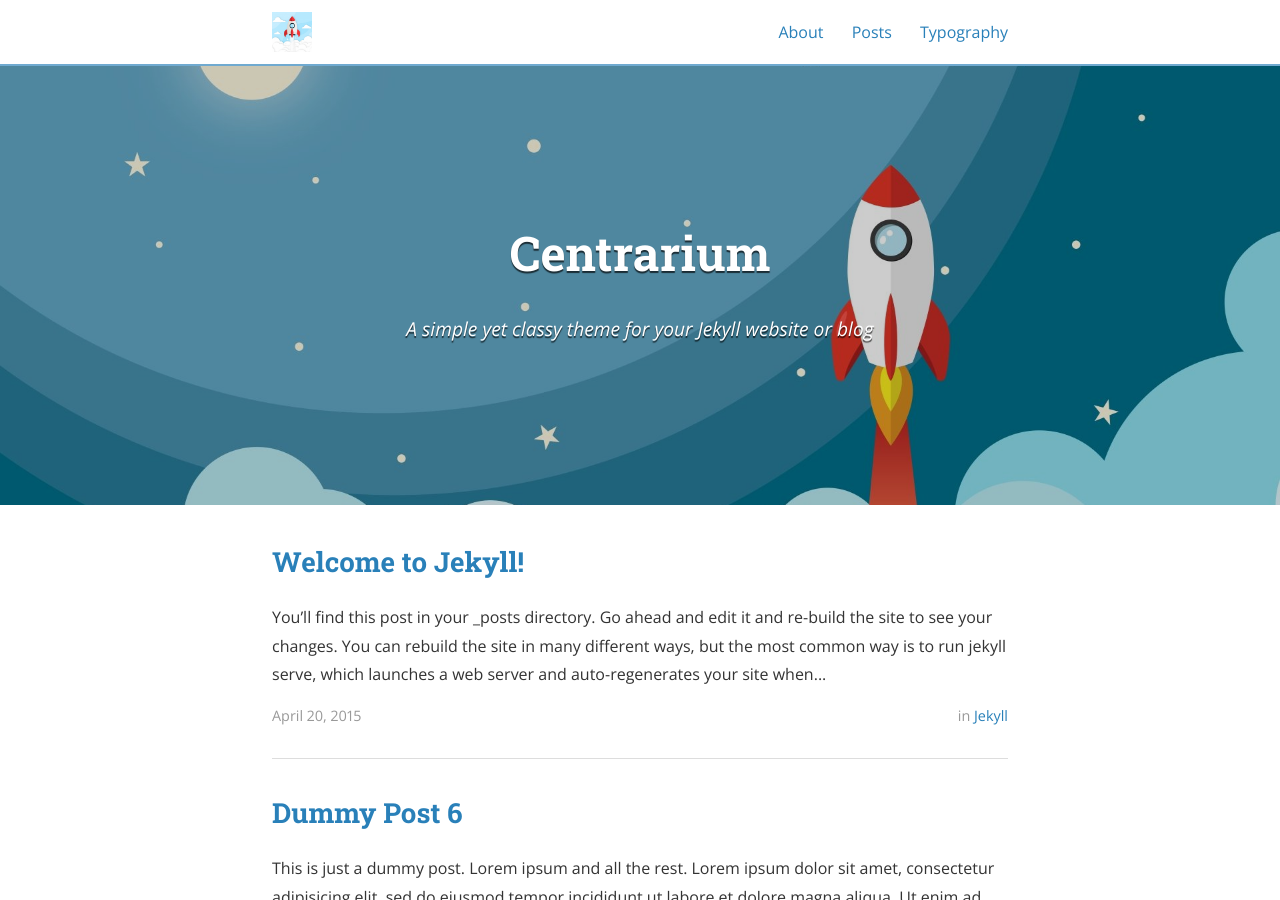
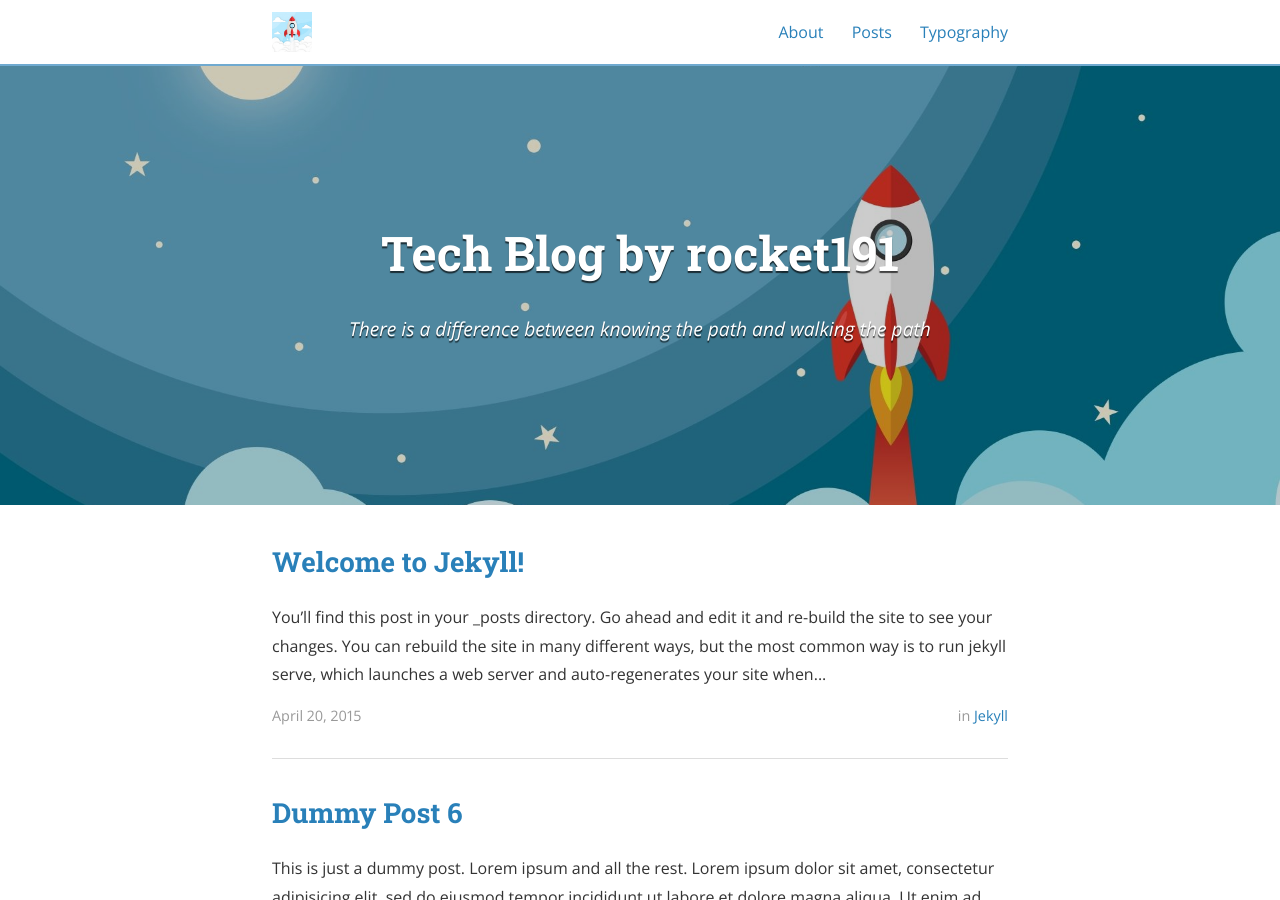
Before and after one commit to kowoonz/rocket191.github.io, a Jekyll site: the page built from index.html, in a window 1280 px wide and 900 px high. Built offline with Jekyll 4.4.1, drawn with Linux system fonts in a browser that asks for light colours; nearby versions of some CDN libraries; the list of posts is cut into pages by our own code; some of the changed text lies outside the part shown.

Commit message:
text update

```diff
--- a/_config.yml
+++ b/_config.yml
@@ -9,10 +9,10 @@ exclude:
   - "/vendor/"
 
 # Site settings
-title: Centrarium
-subtitle: "A simple yet classy theme for your Jekyll website or blog"
-email: blcentra@gmail.com
-name: Ben Centra
+title: Tech Blog by rocket191
+subtitle: "There is a difference between knowing the path and walking the path"
+email: kowoonz@gmail.com
+name: kowoonz
 description: >
   A simple yet classy theme for your Jekyll website or blog.
 # Base URL of site (i.e. /blog). It should always start with a slash,
```
Also changed, not shown: Gemfile.lock.
